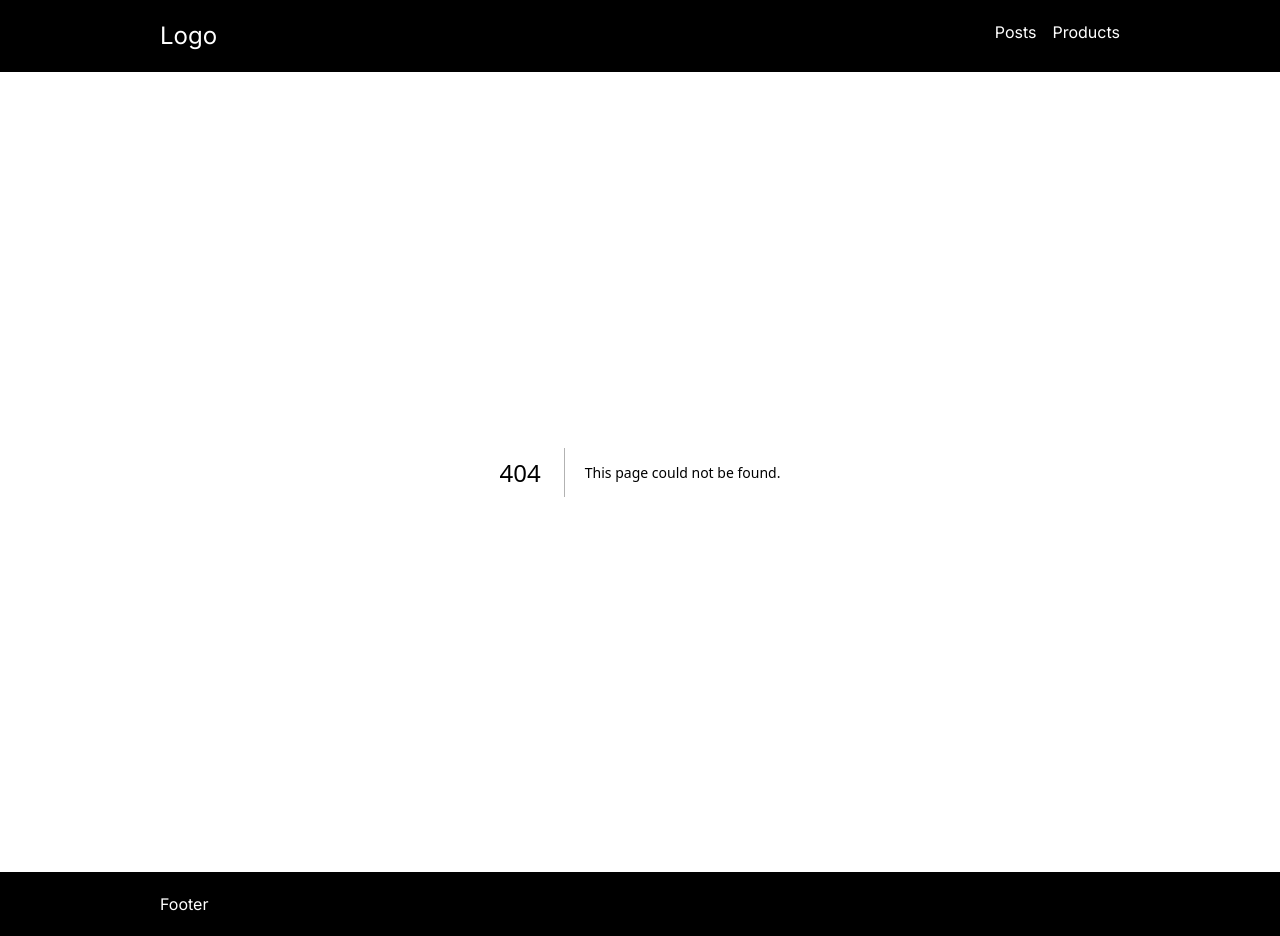
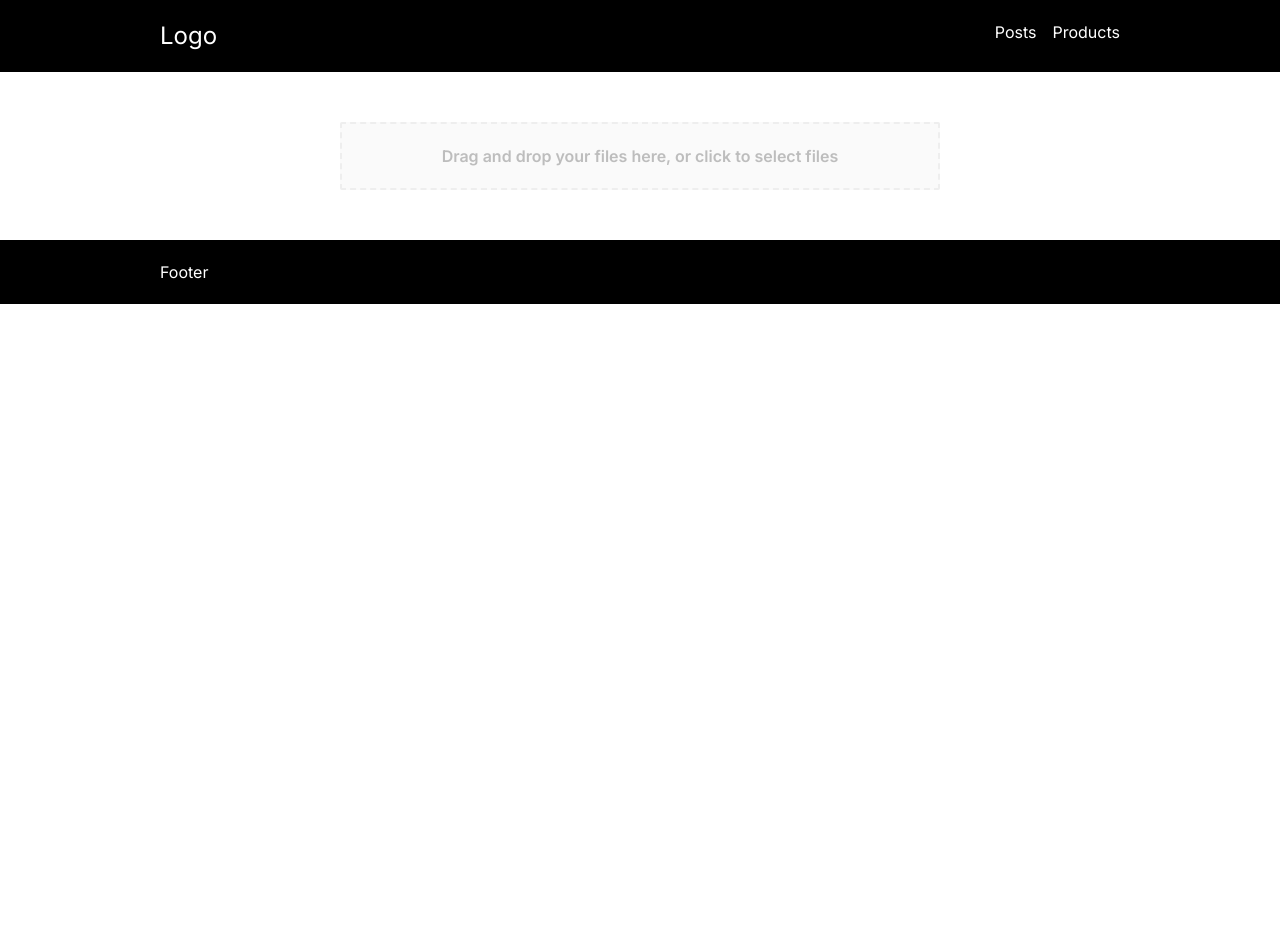
Before and after one commit to asif0062/next-practice-1, a Next.js app: page /dropzone-single in a window 1280 px wide. Before the commit this address had no page. After the commit the page ends 800 px from the top, so only its background shows below. Built offline with nearby package versions, Linux system fonts and the light colour scheme.

Commit message:
single and multiple files dropzones implemented

```diff
--- a/package.json
+++ b/package.json
@@ -16,6 +16,7 @@
     "postcss": "8.4.29",
     "react": "18.2.0",
     "react-dom": "18.2.0",
+    "react-dropzone": "^14.2.3",
     "tailwindcss": "3.3.3"
   }
 }
--- /dev/null
+++ b/src/app/dropzone-multiple/page.jsx
@@ -0,0 +1,12 @@
+import DropzoneMultiple from "@/components/dropzone-multiple";
+import React from "react";
+
+const DropzoneMultiplePage = () => {
+  return (
+    <div style={{ maxWidth: "600px", marginBlock: "50px", marginInline: "auto" }}>
+      <DropzoneMultiple />
+    </div>
+  );
+};
+
+export default DropzoneMultiplePage;
--- /dev/null
+++ b/src/app/dropzone-single/page.jsx
@@ -0,0 +1,12 @@
+import DropzoneComponent from "@/components/dropzone-single";
+import React from "react";
+
+const DropzonePage = () => {
+  return (
+    <div style={{ maxWidth: "600px", marginBlock: "50px", marginInline: "auto" }}>
+      <DropzoneComponent />
+    </div>
+  );
+};
+
+export default DropzonePage;
--- a/src/app/layout.js
+++ b/src/app/layout.js
@@ -1,7 +1,7 @@
 import "./globals.css";
 import { Inter } from "next/font/google";
-import Header from "../components/header/header";
-import Footer from "../components/footer/footer";
+import Header from "@/components/header/header";
+import Footer from "@/components/footer/footer";
 
 const inter = Inter({ subsets: ["latin"] });
 
--- /dev/null
+++ b/src/components/dropzone-multiple.jsx
@@ -0,0 +1,126 @@
+"use client";
+
+import React, { useEffect, useState } from "react";
+import { useDropzone } from "react-dropzone";
+
+const dropzoneStyle = {
+  flex: 1,
+  display: "flex",
+  flexDirection: "column",
+  alignItems: "center",
+  justifyContent: "center",
+  padding: "20px",
+  marginTop: "2rem",
+  borderWidth: "2px",
+  borderRadius: "2px",
+  borderColor: "#eeeeee",
+  borderStyle: "dashed",
+  backgroundColor: "#fafafa",
+  color: "#bdbdbd",
+  outline: "none",
+  transition: "border 0.24s ease-in-out",
+  cursor: "pointer",
+};
+
+const thumbsContainer = {
+  display: "flex",
+  flexDirection: "row",
+  flexWrap: "wrap",
+  marginTop: 16,
+};
+
+const thumb = {
+  display: "inline-flex",
+  borderRadius: 2,
+  border: "1px solid #eaeaea",
+  marginBottom: 8,
+  marginRight: 8,
+  width: 100,
+  height: 100,
+  padding: 8,
+  boxSizing: "border-box",
+  position: "relative",
+  paddingTop: "25px",
+  justifyContent: "center",
+};
+
+const thumbInner = {
+  display: "flex",
+  minWidth: 0,
+  overflow: "hidden",
+};
+
+const img = {
+  display: "block",
+  width: "auto",
+  height: "100%",
+};
+
+const DropzoneMultiple = (props) => {
+  const [files, setFiles] = useState([]);
+  const { getRootProps, getInputProps, open } = useDropzone({
+    accept: "image/*",
+    onDrop: (acceptedFiles) => {
+      setFiles(
+        acceptedFiles.map((file) =>
+          Object.assign(file, {
+            preview: URL.createObjectURL(file),
+          })
+        )
+      );
+    },
+  });
+
+  const removeFile = (file) => () => {
+    const newFiles = [...files];
+    newFiles.splice(newFiles.indexOf(file), 1);
+    setFiles(newFiles);
+  };
+
+  const thumbs = files.map((file) => (
+    <div style={thumb} key={file.name}>
+      <div style={thumbInner}>
+        <img src={file.preview} style={img} alt={file.name} />
+      </div>
+      <button
+        style={{
+          position: "absolute",
+          color: "red",
+          top: "2px",
+          left: "25px",
+          fontSize: "14px",
+          marginBottom: "10px",
+        }}
+        onClick={removeFile(file)}
+      >
+        Remove
+      </button>
+    </div>
+  ));
+
+  useEffect(
+    () => () => {
+      // Make sure to revoke the data uris to avoid memory leaks
+      files.forEach((file) => URL.revokeObjectURL(file.preview));
+    },
+    [files]
+  );
+
+  console.log(files, "files");
+  return (
+    <section style={dropzoneStyle} onClick={open}>
+      <div {...getRootProps({ className: "dropzone" })} onClick={(e) => e.stopPropagation}>
+        <input {...getInputProps()} />
+        <p>Drag 'n' drop some files here, or click to select files</p>
+        <div>
+          {/* <button type="button" onClick={open}>
+            Open File Dialog
+          </button> */}
+        </div>
+      </div>
+      <aside style={thumbsContainer}>{thumbs}</aside>
+    </section>
+  );
+};
+
+export default DropzoneMultiple;
--- /dev/null
+++ b/src/components/dropzone-single.jsx
@@ -0,0 +1,88 @@
+'use client'
+
+import React, { useCallback, useState } from "react";
+import { useDropzone } from "react-dropzone";
+
+const dropzoneStyle = {
+  flex: 1,
+  display: "flex",
+  flexDirection: "column",
+  alignItems: "center",
+  justifyContent: "center",
+  padding: "20px",
+  marginTop: "2rem",
+  borderWidth: "2px",
+  borderRadius: "2px",
+  borderColor: "#eeeeee",
+  borderStyle: "dashed",
+  backgroundColor: "#fafafa",
+  color: "#bdbdbd",
+  outline: "none",
+  transition: "border 0.24s ease-in-out",
+  cursor: "pointer",
+};
+
+const activeDropzoneStyle = {
+  borderColor: "#00adb5",
+};
+
+const DropzoneText = {
+  margin: "0",
+  fontSize: "16px",
+  fontWeight: "600",
+  textAlign: "center",
+};
+
+const ImagePreview = {
+  display: "flex",
+  maxWidth: "100%",
+  maxHeight: "100%",
+  margin: "auto",
+  borderRadius: "2px",
+};
+
+const FileName = {
+  display: "flex",
+  fontSize: "14px",
+  marginTop: "8px",
+};
+
+const DropzoneComponent = () => {
+  const [files, setFiles] = useState([]);
+  const onDrop = useCallback((acceptedFiles) => {
+    setFiles(
+      acceptedFiles.map((file) =>
+        Object.assign(file, {
+          preview: URL.createObjectURL(file),
+        })
+      )
+    );
+  }, []);
+
+  const { getRootProps, getInputProps, isDragActive } = useDropzone({
+    onDrop,
+    accept: "image/*",
+    maxSize: 1024 * 1024 * 5,
+    maxFiles: 3,
+  });
+
+  const fileList = files.map((file) => (
+    <li key={file.name}>
+      <img style={ImagePreview} src={file.preview} alt={file.name} />
+      <span style={FileName}>{file.name}</span>
+    </li>
+  ));
+
+  return (
+    <div
+      style={isDragActive ? { ...dropzoneStyle, ...activeDropzoneStyle } : dropzoneStyle}
+      {...getRootProps()}
+    >
+      <input {...getInputProps()} />
+      <p style={DropzoneText}>Drag and drop your files here, or click to select files</p>
+      <ul>{fileList}</ul>
+    </div>
+  );
+};
+
+export default DropzoneComponent;
```
